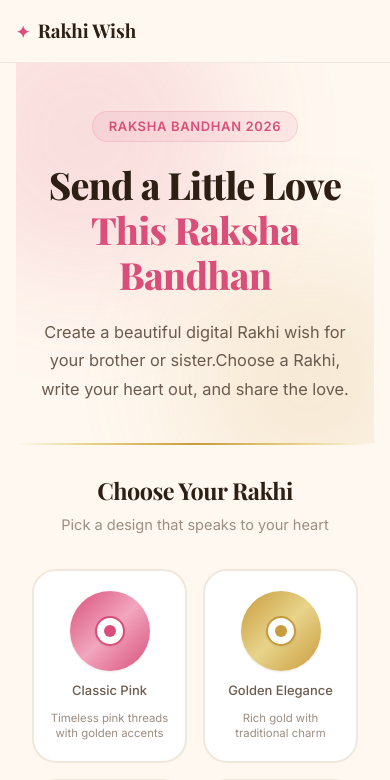
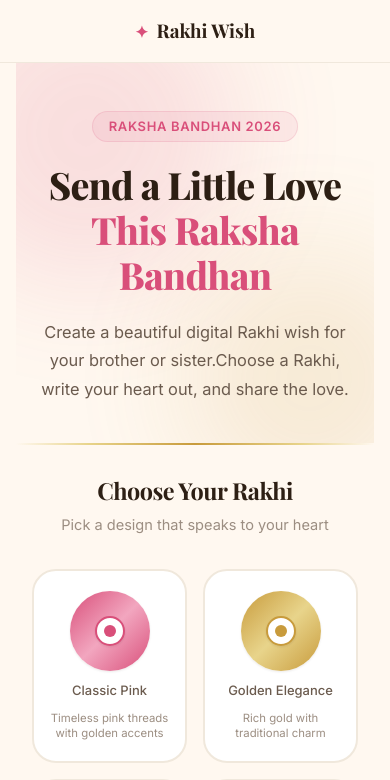
Before and after one commit to tallapallimanikanta/RakhiWishes, a React (Vite) app: page / in a window 390 px wide. Shown: the top 780 px of the page. Built offline with nearby package versions, Linux system fonts and the light colour scheme; no server answers.

Commit message:
style: center header logo on mobile
🤖 Generated with Codebuff
Co-Authored-By: Codebuff <noreply@codebuff.com>

```diff
--- a/src/pages/CreateWishPage.css
+++ b/src/pages/CreateWishPage.css
@@ -26,6 +26,12 @@
   justify-content: space-between;
   padding-top: var(--space-4);
   padding-bottom: var(--space-4);
+}
+
+@media (max-width: 768px) {
+  .page-header__inner {
+    justify-content: center;
+  }
 }
 
 .page-header__logo {
```
